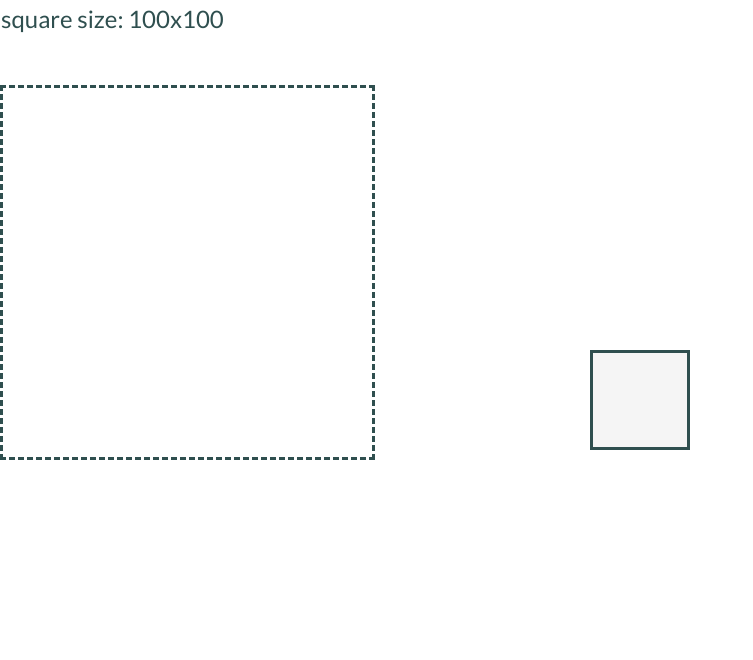
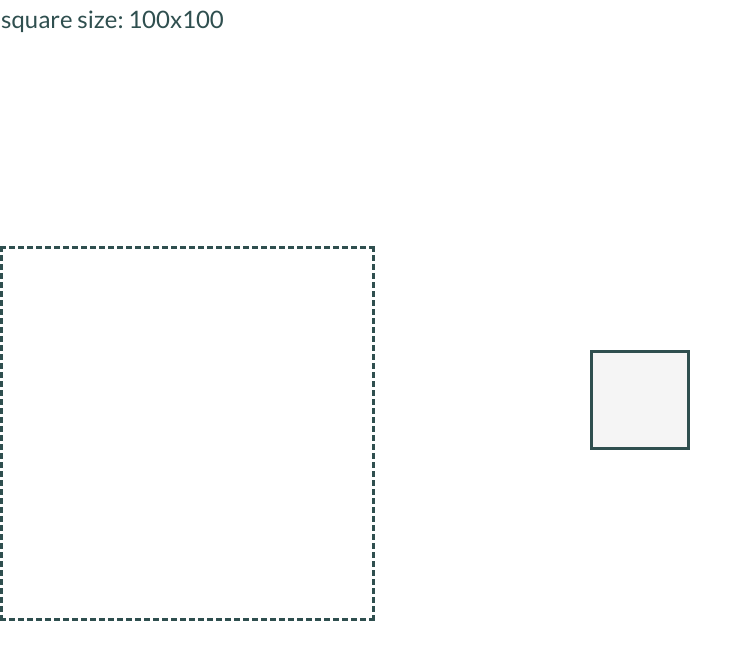
Before and after one commit to antonnystrom/antonnystrom.github.io, a website: page zoom.html in a window 1280 px wide. Shown: the whole page, without its empty margins (0-753 px from the left). Drawn offline with Linux system fonts and the light colour scheme.

Commit message:
changed zoomtarget margin top to match fullscreen

```diff
--- a/zoom.html
+++ b/zoom.html
@@ -53,7 +53,7 @@
 #zoomtarget {
     width:375px;
     height:375px;
-    margin-top: 85px; /* 545 pixlar lång är skärmen. ta då (375-storleken på zoomtarget)/2 som margin */
+    margin-top: 246px; /* 667 pixlar lång är skärmen. ta då (667-storleken på zoomtarget)/2 som margin */
     background-color: none;
     border-radius: 0%;
     border-style: solid;
```
